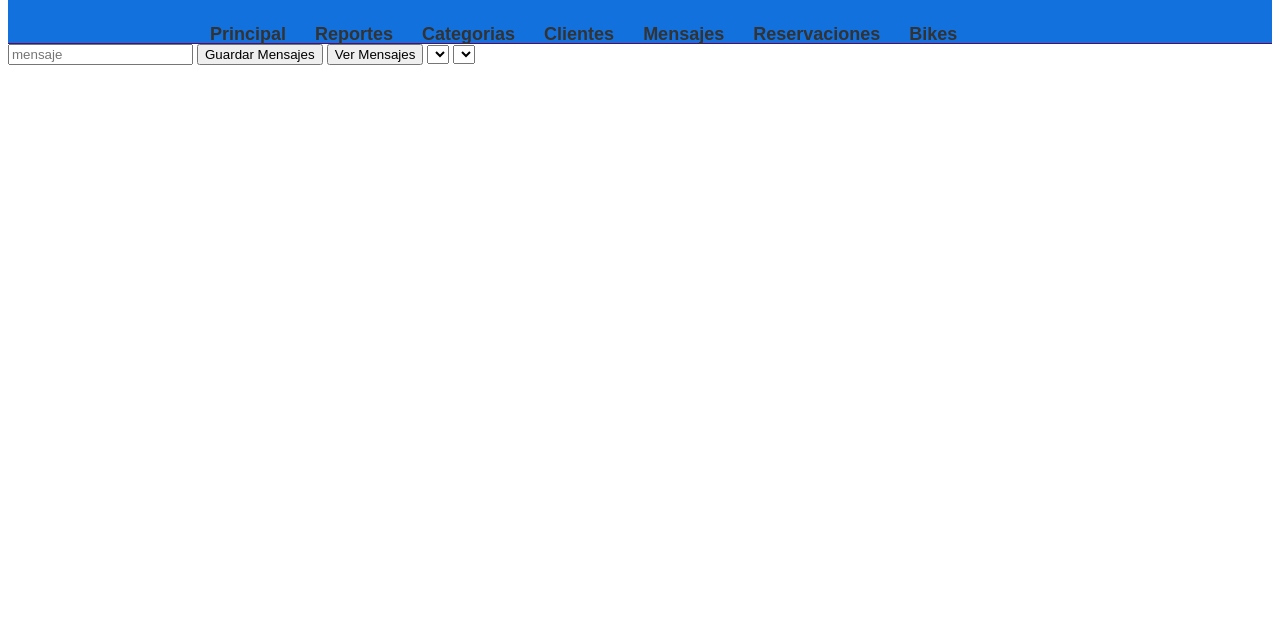
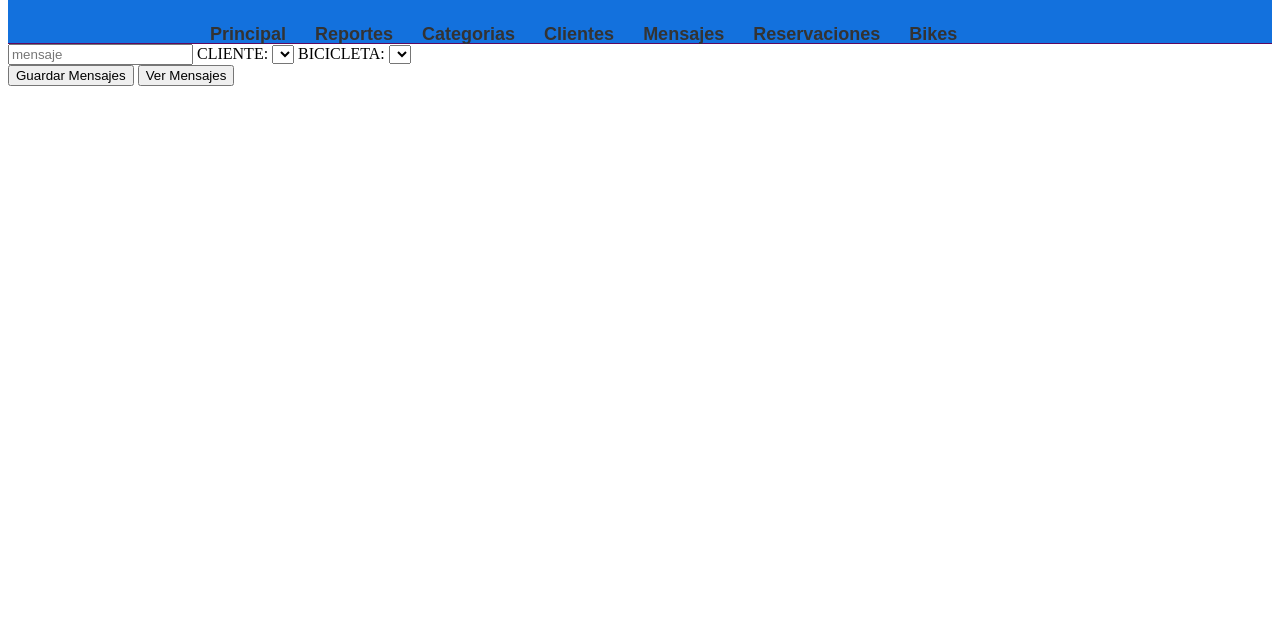
Before and after one commit to juanrodriguezmt/front_ciclo3, a plain HTML site: page Mensajes.html in a window 1280 px wide. Shown: the part 166-800 px from the top of the page. Drawn offline with nearby package versions, Linux system fonts and the light colour scheme; no server answers.

Commit message:
ultra definitive

```diff
--- a/Mensajes.html
+++ b/Mensajes.html
@@ -30,17 +30,20 @@
     </div>
     </nav>
 
-    <div id="resultadoMensajes"></div>
+
     <input type="text" id="messagetext" placeholder="mensaje">
-    <button onclick="guardarInformacionMensajes()">Guardar Mensajes</button>
-    <button onclick="autoInicioMensajes()">Ver Mensajes</button>
+    <label>CLIENTE:</label>
     <select id="select-client"></select>
     <script type="text/javascript">
         window.onload = autoInicioRelacionCliente();
     </script>
+    <label>BICICLETA:</label>
         <select id="select-bike"></select>
         <script type="text/javascript">
             window.onload = autoInicioSkate();
         </script>
+    <div id="resultadoMensajes"></div>
+    <button onclick="guardarInformacionMensajes()">Guardar Mensajes</button>
+    <button onclick="autoInicioMensajes()">Ver Mensajes</button>
 </body>
 </html>
```
Also changed, not shown: Reservaciones.html (+5 -3 lines).
